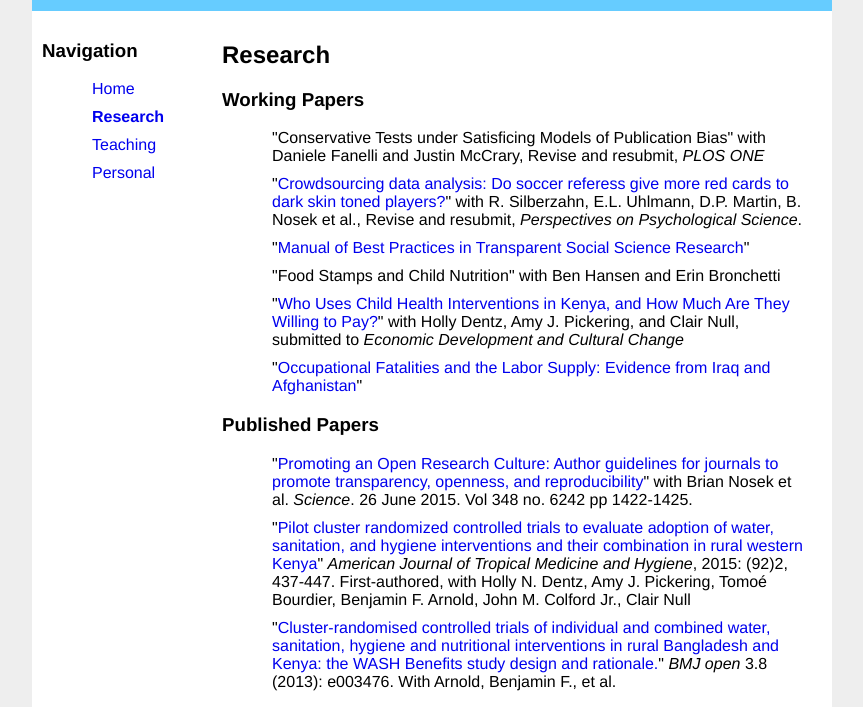
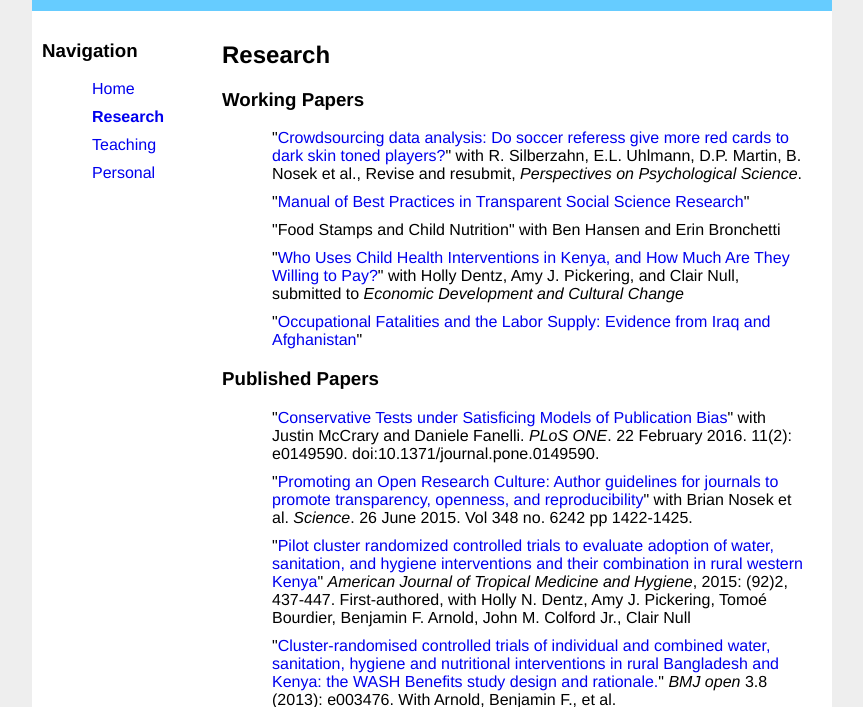
Before and after one commit to garretchristensen/website, a plain HTML site: page research.html in a window 1280 px wide. Shown: the part 97-804 px from the top of the page, without its empty margins (208-1071 px from the left). Drawn offline with Linux system fonts and the light colour scheme.

Commit message:
change PLOS one to published

```diff
--- a/research.html
+++ b/research.html
@@ -30,7 +30,6 @@
 
 		<h3>Working Papers</h3>
 		<ul>
-			<li>"Conservative Tests under Satisficing Models of Publication Bias" with Daniele Fanelli and Justin McCrary, Revise and resubmit, <i>PLOS ONE</i></li>
 
 			<li> "<a href="https://osf.io/gvm2z/" title="Crowdsourcing Data Analysis">Crowdsourcing data analysis: Do soccer referess give more red cards to dark skin toned players?</a>" with R. Silberzahn, E.L. Uhlmann, D.P. Martin, B. Nosek et al., Revise and resubmit, <i>Perspectives on Psychological Science</i>.
 
@@ -45,6 +44,8 @@
 
 		<h3>Published Papers</h3>
 		<ul>
+			<li>"<a href="http://journals.plos.org/plosone/article?id=10.1371/journal.pone.0149590" target="_blank">Conservative Tests under Satisficing Models of Publication Bias</a>" with Justin McCrary and Daniele Fanelli. <i>PLoS ONE</i>. 22 February 2016. 11(2): e0149590. doi:10.1371/journal.pone.0149590.</li>
+
 			<li>"<a href="http://www.sciencemag.org/cgi/content/full/348/6242/1422?ijkey=ha1o5D9wvW4ZQ&keytype=ref&siteid=sci" target="_blank">Promoting an Open Research Culture: Author guidelines for journals to promote transparency, openness, and reproducibility</a>" with Brian Nosek et al. <i>Science</i>. 26 June 2015. Vol 348 no. 6242 pp 1422-1425.</li>
 
 			<li>"<a href="http://www.ajtmh.org/cgi/doi/10.4269/ajtmh.14-0138" target="_blank">Pilot cluster randomized controlled trials to evaluate adoption of water, sanitation, and hygiene interventions and their combination in rural western Kenya</a>" <i>American Journal of Tropical Medicine and Hygiene</i>, 2015: (92)2, 437-447. First-authored, with Holly N. Dentz, Amy J. Pickering, Tomoé Bourdier, Benjamin F. Arnold, John M. Colford Jr., Clair Null
```
